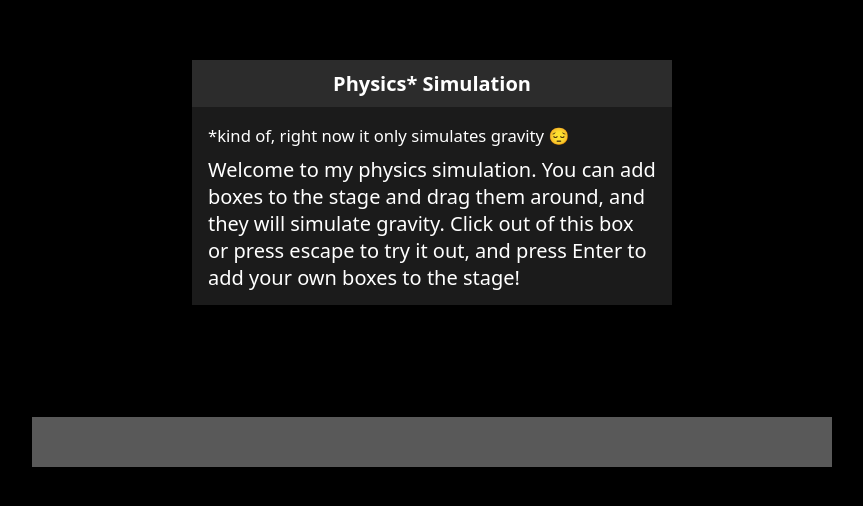
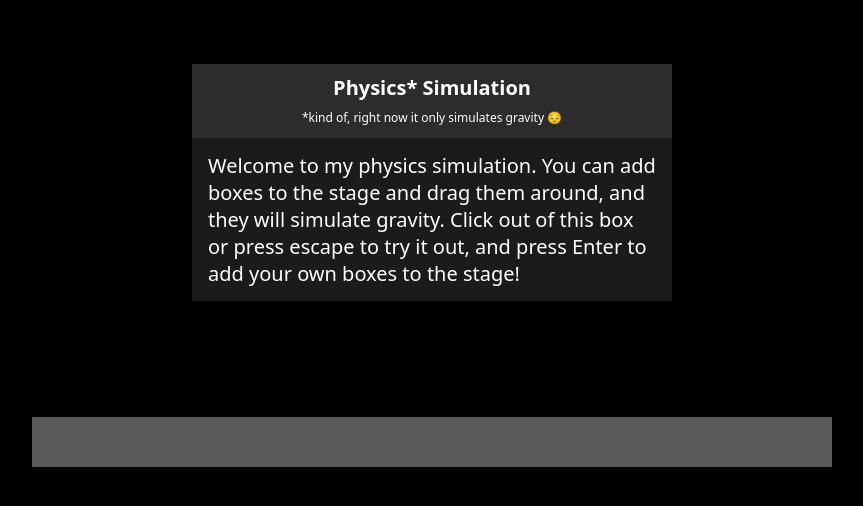
Before and after one commit to shock59/falling, a website built with Vite: page index.html in a window 1280 px wide. Shown: the part 218-724 px from the top of the page, without its empty margins (208-1071 px from the left). Built offline with nearby package versions, Linux system fonts and the light colour scheme.

Commit message:
Improve appearance of welcome popup

```diff
--- a/index.html
+++ b/index.html
@@ -14,10 +14,13 @@
   <body>
     <div class="popup-background">
       <div class="popup">
-        <div class="popup-title">Physics* Simulation</div>
-        <div>
-          <small>*kind of, right now it only simulates gravity 😔</small>
+        <div class="popup-title">
+          Physics* Simulation
+          <div>
+            <small>*kind of, right now it only simulates gravity 😔</small>
+          </div>
         </div>
+
         <div>
           Welcome to my physics simulation. You can add boxes to the stage and
           drag them around, and they will simulate gravity. Click out of this
--- a/src/style.css
+++ b/src/style.css
@@ -67,6 +67,11 @@ body {
   font-weight: bold;
 }
 
+.popup-title small {
+  font-size: 12px;
+  font-weight: normal;
+}
+
 select,
 button,
 input {
```
